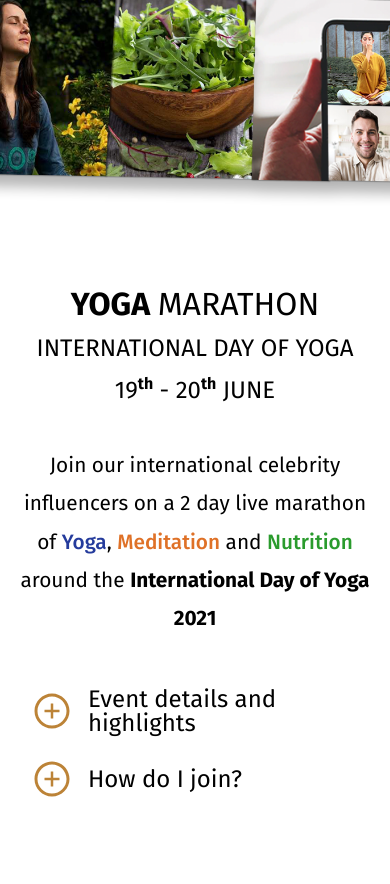
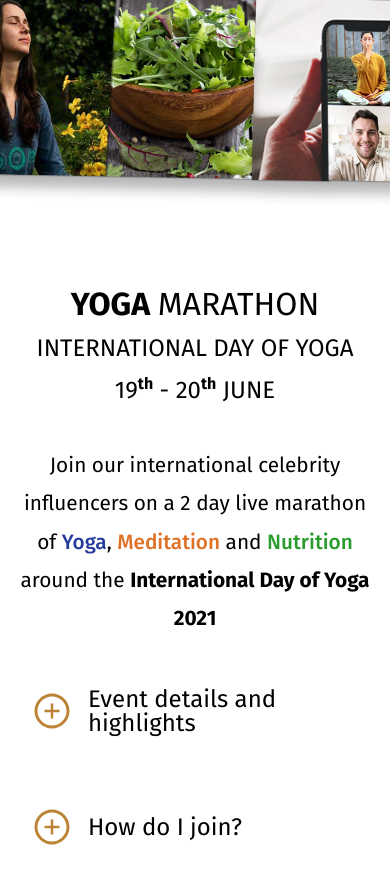
Before and after one commit to erasebegin/isha-yoga-marathon-2021, a React (Create React App) app: page / in a window 390 px wide. Shown: the top 884 px of the page. Built offline with nearby package versions, Linux system fonts and the light colour scheme.

Commit message:
responsive changes

```diff
--- a/src/components/Accordion.js
+++ b/src/components/Accordion.js
@@ -88,6 +88,10 @@ const SectionContainer = styled.div`
     padding: 1rem;
     padding-bottom: 0.5rem;
 
+    @media (max-width: 700px) {
+      margin-bottom: 3rem;
+    }
+
     button {
       display: flex;
       align-items: center;
@@ -129,6 +133,12 @@ const AccordionContainer = styled.div`
       text-align: center;
       margin-top: 1rem;
       margin-bottom: 3rem;
+
+      h2 {
+        @media (max-width: 700px) {
+          font-size: 1rem;
+        }
+      }
     }
 
     .guest-cards {
@@ -142,6 +152,8 @@ const AccordionContainer = styled.div`
 
       @media (max-width: 700px) {
         justify-content: center;
+        flex-direction: column;
+        margin-bottom: 3rem;
       }
     }
   }
--- a/src/components/GuestCard.js
+++ b/src/components/GuestCard.js
@@ -44,8 +44,14 @@ const CardContainer = styled.div`
     img {
       border-radius: 50%;
       max-width: 150px;
+      max-height: 150px;
       margin-bottom: 1rem;
       cursor: pointer;
+
+      @media(max-width: 700px) {
+        max-width: 200px;
+        max-height: 200px;
+      }
     }
   }
 
```
